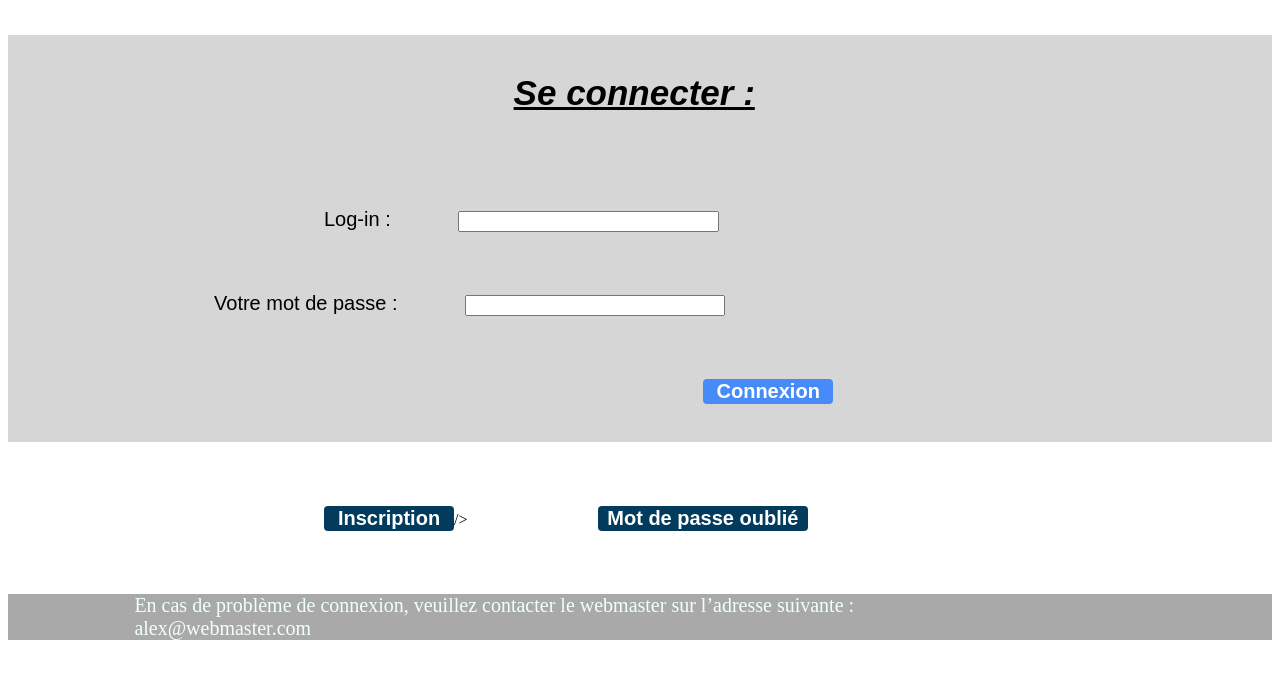
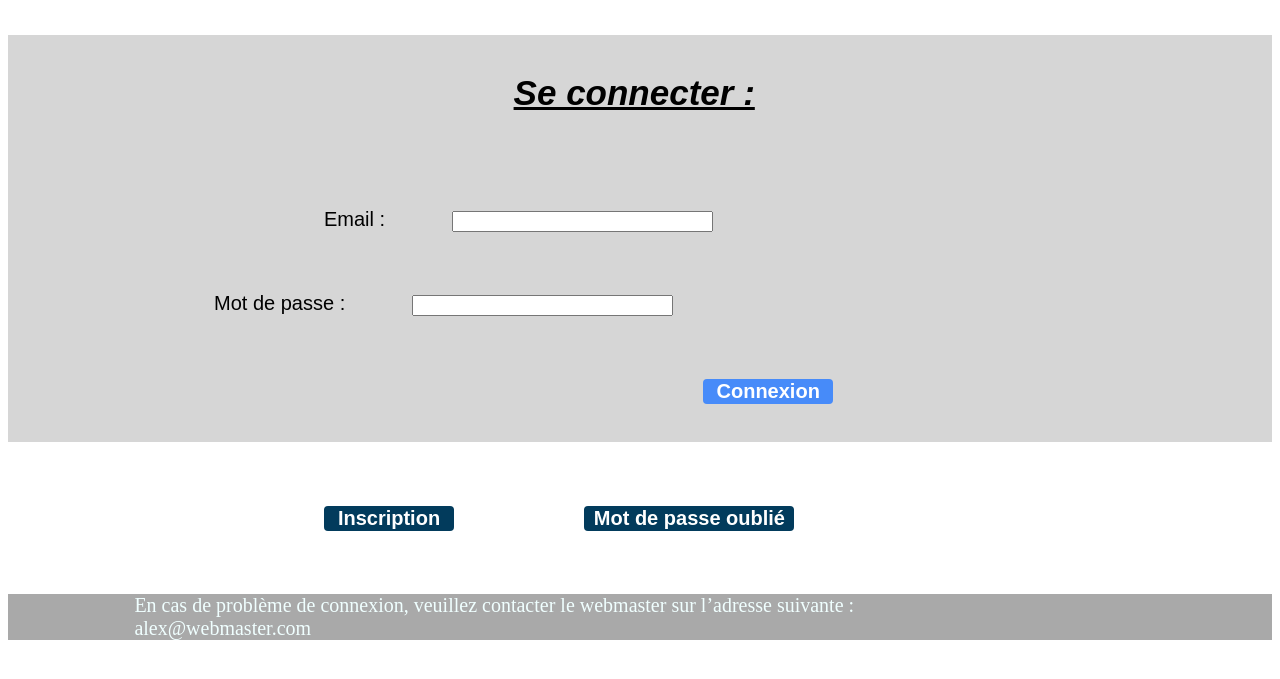
Before and after one commit to Dioxo/La-Cuisine-Du-Monde, a PHP site: page /Connexion/View/Connexion.phtml in a window 1280 px wide. Shown: the top 679 px of the page. Run offline with PHP 8.4, Linux system fonts and the light colour scheme; some libraries are stand-ins or nearby versions.

Commit message:
Correction graphisme Page 'Se Connecté', email et mdp

```diff
--- a/Connexion/View/Connexion.phtml
+++ b/Connexion/View/Connexion.phtml
@@ -15,16 +15,16 @@
 	  <form action="connexion.php?action=entrer" method="post">
 	  <div class = "Formulaire">
          <p id="ecriture">Se connecter :</p>
-         <label for="pseudo"class="pseudo1" >Log-in :</label>
+         <label for="pseudo"class="pseudo1" >Email :</label>
          <input type="text" name="pseudo" class="pseudo2" />
          <br />
-         <label for="pass" class="pass1">Votre mot de passe :</label>
+         <label for="pass" class="pass1">Mot de passe :</label>
          <input type="password" name="pass" class="pass2" />
            <br />
          <input type="submit" value="Connexion" name="boutonCo" id="boutonco"/>
       </div>
     <div class = "connexioninscription">
-        <input type="button" value="Inscription"  name ="boutonInscript" class ="boutonInscription" OnClick=".'"window.location='.'"./inscription.php?action=showForm//">/>
+        <input type="button" value="Inscription"  name ="boutonInscript" class ="boutonInscription" OnClick=".'"window.location='.'"./inscription.php?action=showForm//">
         <input type="button" value="Mot de passe oublié" name ="boutonMdpOublie" class ="boutonMdpoub"/>
     </div>
     <div class = "maiil">
```
